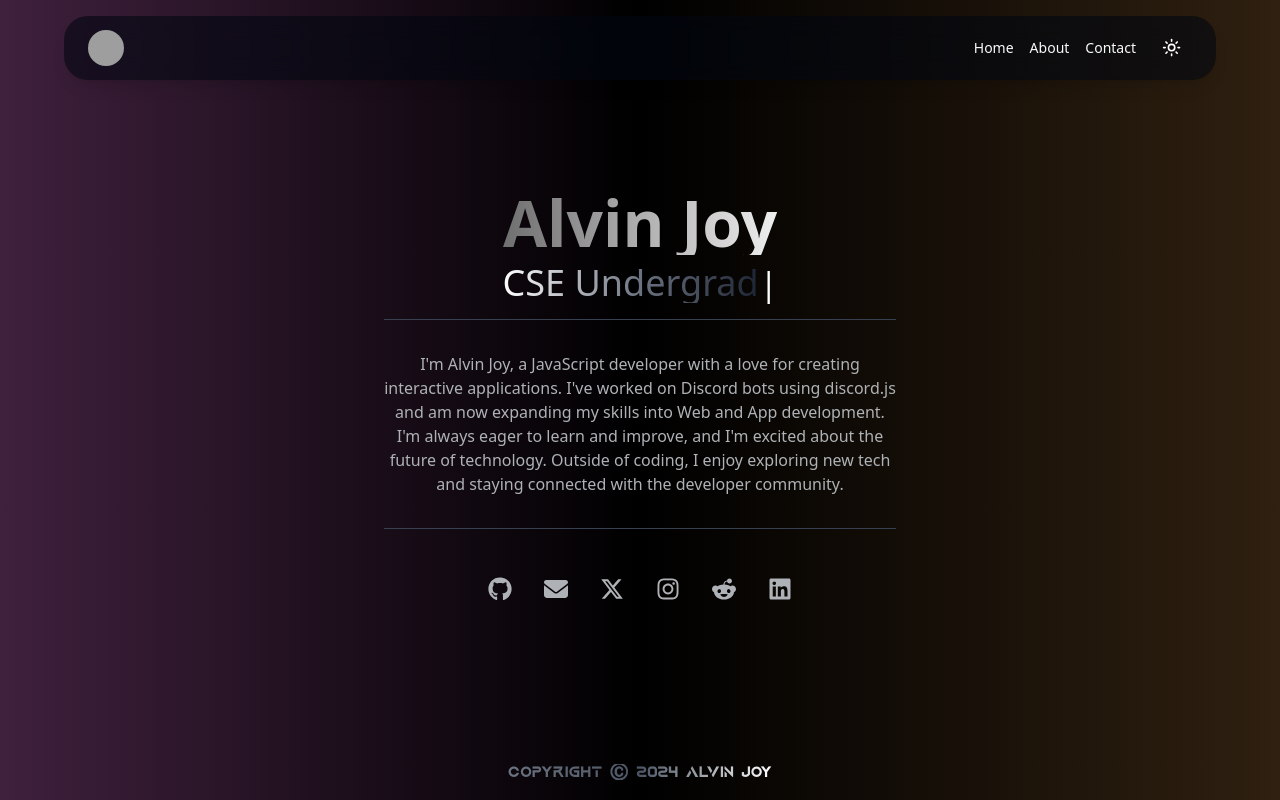
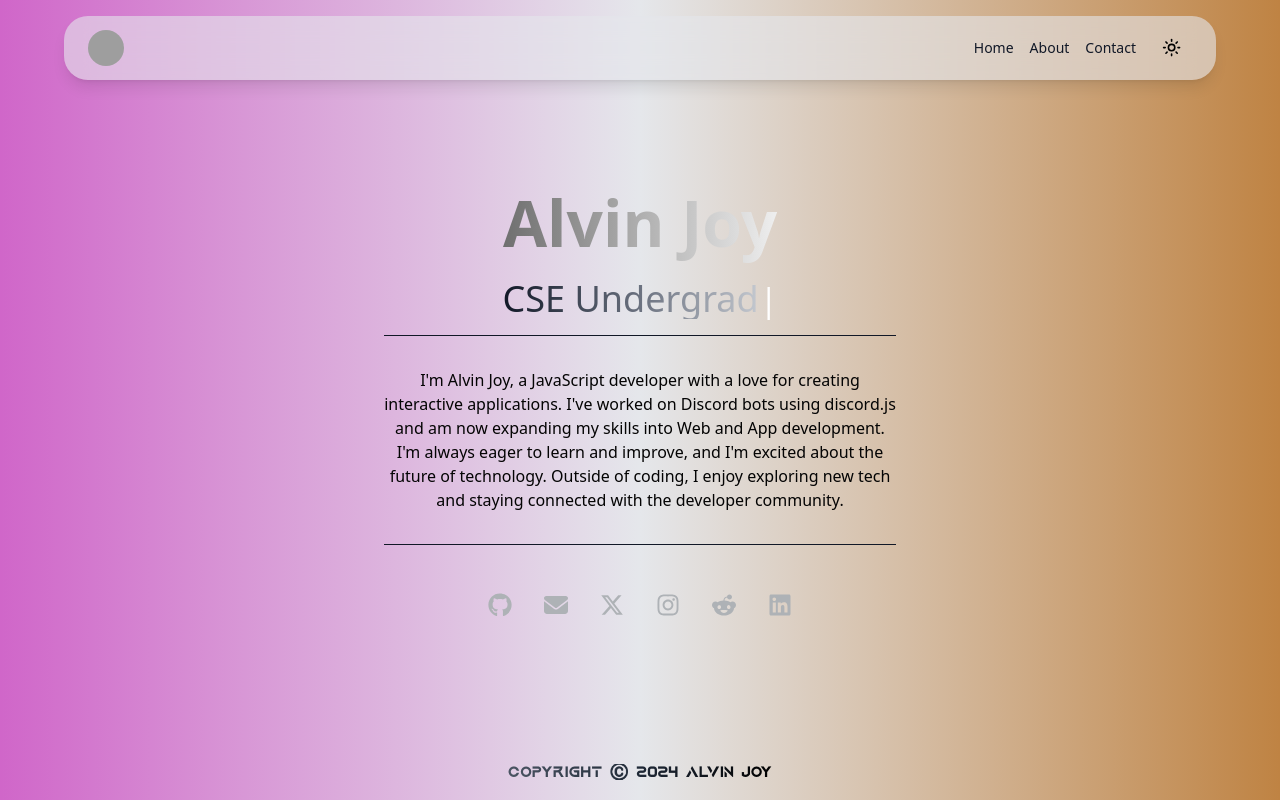
Before and after one commit to alvinsjoy/PortfolioWebsite, a Next.js app: page / in a window 1280 px wide. Built offline with nearby package versions, Linux system fonts and the light colour scheme; grey boxes are pictures that could not be loaded.

Commit message:
refactor: Update Navbar and index styles for light and dark mode

```diff
--- a/components/Navbar.tsx
+++ b/components/Navbar.tsx
@@ -8,7 +8,7 @@ const {
 } = jsonData;
 export default function Navbar() {
   return (
-    <header className="fixed top-4 left-1/2 z-50 w-[90%] max-w-[1200px] -translate-x-1/2 rounded-3xl backdrop-blur-md bg-gray-950/60 shadow-lg">
+    <header className="fixed top-4 left-1/2 z-50 w-[90%] max-w-[1200px] -translate-x-1/2 rounded-3xl backdrop-blur-md bg-gray-200/60 dark:bg-gray-950/60 shadow-lg">
       <div className="container flex h-16 items-center justify-between px-4 md:px-6">
         <Link href="/">
           <Avatar className="h-9 w-9 rounded-full">
@@ -21,19 +21,19 @@ export default function Navbar() {
         </Link>
         <nav className="flex items-center space-x-4">
           <Link
-            className="text-sm font-medium text-gray-50 hover:text-gray-200 hover:underline"
+            className="text-sm font-medium text-gray-900 dark:text-gray-50 hover:text-gray-800 dark:hover:text-gray-200 hover:underline"
             href="/"
           >
             Home
           </Link>
           <Link
-            className="text-sm font-medium text-gray-50 hover:text-gray-200 hover:underline"
+            className="text-sm font-medium text-gray-900 dark:text-gray-50 hover:text-gray-800 dark:hover:text-gray-200 hover:underline"
             href="#"
           >
             About
           </Link>
           <Link
-            className="text-sm font-medium text-gray-50 hover:text-gray-200 hover:underline"
+            className="text-sm font-medium text-gray-900 dark:text-gray-50 hover:text-gray-800 dark:hover:text-gray-200 hover:underline"
             href={github.link}
             target="_blank"
             rel="noopener noreferrer"
--- a/pages/index.tsx
+++ b/pages/index.tsx
@@ -39,20 +39,22 @@ export default function MyComponent() {
   return (
     <div
       key="1"
-      className={`bg-gradient-to-r from-[#3f203d] via-black to-[#2f2010] text-white min-h-screen flex flex-col justify-center items-center ${
+      className={`bg-gradient-to-r from-[#d066c9] via-gray-200 to-[#bf8343] text-black dark:from-[#3f203d] dark:via-black dark:to-[#2f2010] dark:text-white min-h-screen flex flex-col justify-center items-center ${
         isVisible || !animationFinished ? 'visible' : 'hidden'
       }`}
     >
       <Navbar />
-      <h1 className="text-6xl font-bold mb-2 gradient-text text-transparent bg-clip-text text-center">
+      <h1 className="gradient-text text-transparent bg-clip-text text-center">
         {name}
       </h1>
-      <h2 className="text-4xl font-light mb-4 bg-gradient-to-r from-white via-gray-500 to-gray-900 text-transparent bg-clip-text">
+      <h2 className="text-4xl font-light mb-4 bg-gradient-to-r from-gray-900 via-gray-500 to-gray-300 dark:from-gray-200 dark:via-gray-500 dark:to-gray-900 text-transparent bg-clip-text">
         <Type />
       </h2>
-      <hr className="border-gray-700 w-full max-w-lg mb-8" />
-      <p className="mb-8 text-center max-w-lg text-[#AEB2B6]">{bio}</p>
-      <hr className="border-gray-700 w-full max-w-lg mb-8" />
+      <hr className="border-gray-900 dark:border-gray-700 w-full max-w-lg mb-8" />
+      <p className="mb-8 text-center max-w-lg text-[#040404] dark:text-[#AEB2B6]">
+        {bio}
+      </p>
+      <hr className="border-gray-900 dark:border-gray-700 w-full max-w-lg mb-8" />
       {/*<h4 className="text-4xl font-light mb-4 bg-gradient-to-r from-white via-gray-500 to-gray-900 text-transparent bg-clip-text">
         Skills
       </h4>
@@ -119,7 +121,7 @@ export default function MyComponent() {
 
       <footer className="w-full text-center p-4 fixed bottom-0">
         <p>
-          <span className="font-aquire bg-gradient-to-r from-gray-500 via-gray-600 to-white text-transparent bg-clip-text">
+          <span className="font-aquire bg-gradient-to-r from-gray-600 via-gray-800 to-black dark:from-gray-500 dark:via-gray-600 dark:to-white text-transparent bg-clip-text">
             Copyright ©️ {new Date().getFullYear()} Alvin Joy
           </span>
         </p>
```
